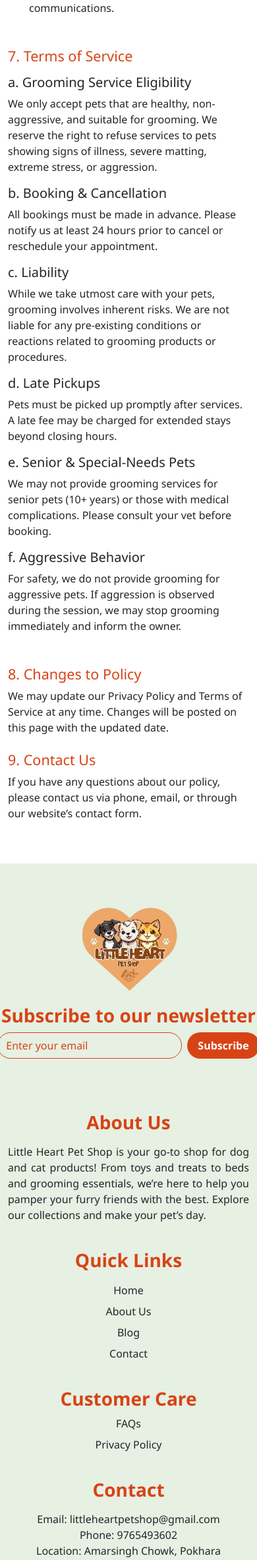
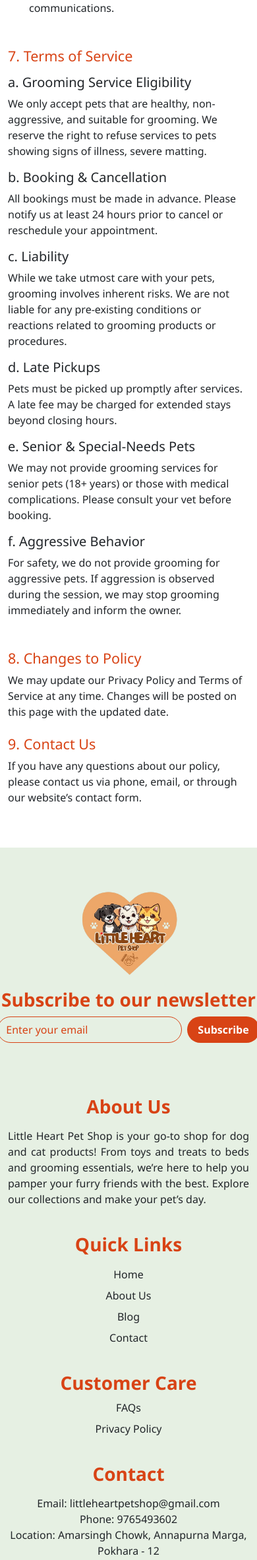
Before and after one commit to BiwashGurung/Little_Heart_Pet_Shop, a Django app: page /terms-and-conditions/ in a window 390 px wide. Shown: the part 1217-3582 px from the top of the page at 66% size. Run offline with Django 5.2, Linux system fonts and the light colour scheme.

```diff
--- a/templates/frontend_littleheart/grooming.html
+++ b/templates/frontend_littleheart/grooming.html
@@ -5,6 +5,10 @@
   <style>
     body {
       background-color: #fff;
+    }
+    html{
+      scroll-behavior: smooth;
+      overflow-x: hidden;
     }
 
     .rotating-carousel {
--- a/templates/frontend_littleheart/terms_and_conditions.html
+++ b/templates/frontend_littleheart/terms_and_conditions.html
@@ -43,7 +43,7 @@
 
   <h5 class="mt-3">a. Grooming Service Eligibility</h5>
   <p>
-    We only accept pets that are healthy, non-aggressive, and suitable for grooming. We reserve the right to refuse services to pets showing signs of illness, severe matting, extreme stress, or aggression.
+    We only accept pets that are healthy, non-aggressive, and suitable for grooming. We reserve the right to refuse services to pets showing signs of illness, severe matting.
   </p>
 
   <h5 class="mt-3">b. Booking & Cancellation</h5>
@@ -63,7 +63,7 @@
 
   <h5 class="mt-3">e. Senior & Special-Needs Pets</h5>
   <p>
-    We may not provide grooming services for senior pets (10+ years) or those with medical complications. Please consult your vet before booking.
+    We may not provide grooming services for senior pets (18+ years) or those with medical complications. Please consult your vet before booking.
   </p>
 
   <h5 class="mt-3">f. Aggressive Behavior</h5>
--- a/templates/includes/frontend_littleheart/footer.html
+++ b/templates/includes/frontend_littleheart/footer.html
@@ -141,7 +141,7 @@
                 <p class="xl text-dark">
                     Email: <a href="mailto:littleheartpetshop@gmail.com" class="text-dark text-decoration-none">littleheartpetshop@gmail.com</a><br>
                     Phone: <a href="tel:9765493602" class="text-dark text-decoration-none">9765493602</a><br>
-                    Location: Amarsingh Chowk, Pokhara
+                    Location: Amarsingh Chowk, Annapurna Marga, Pokhara - 12
                 </p>
                 <h6 class="text-orange mb-2">Follow Us</h6>
                 <div class="d-flex">
```
